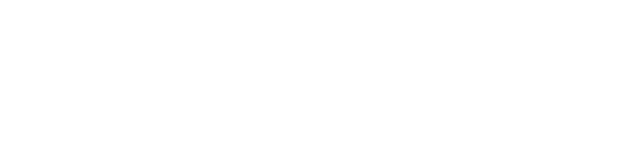
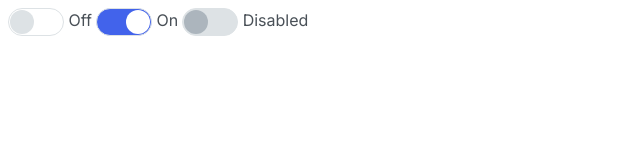
Before and after one commit to js-tasks-ru/htmlcss-20230227_kira-ismailova, a website: page 07-lection5/03-toggler/index.html in a window 1280 px wide. Shown: the whole page, without its empty margins (0-640 px from the left). Drawn offline with Linux system fonts and the light colour scheme.

Commit message:
toggler ready

```diff
--- a/07-lection5/03-toggler/index.html
+++ b/07-lection5/03-toggler/index.html
@@ -6,6 +6,26 @@
         <link rel="stylesheet" href="./toggler.css">
     </head>
     <body>
+        <label class="toggler">
+            <input class="toggler__input" type="checkbox">
+            <span class="toggler__state"></span>
+            Off
+        </label>
+
+        <label class="toggler">
+            <input class="toggler__input" type="checkbox" checked>
+            <span class="toggler__state"></span>
+            On
+        </label>
+
+        <label class="toggler">
+            <input class="toggler__input" type="checkbox" disabled>
+            <span class="toggler__state"></span>
+            Disabled
+        </label>
+
+
+
 
     </body>
 </html>
--- a/07-lection5/03-toggler/toggler.css
+++ b/07-lection5/03-toggler/toggler.css
@@ -0,0 +1,65 @@
+.toggler {
+    color: var(--grey-4);
+    display: inline-block;
+	height: 28px;
+	position: relative;
+	user-select: none;
+    font-family: 'Inter';
+    font-style: normal;
+    font-weight: 400;
+    font-size: 16px;
+    line-height: 24px;
+    vertical-align: middle;
+}
+
+.toggler__input {
+	display: block;
+    position: absolute;
+    clip: rect(0, 0, 0, 0);
+}
+
+.toggler__state {
+	position: relative;
+	display: inline-block;
+	box-sizing: border-box;
+	width: 56px;
+	height: 28px;
+	border: 1px solid var(--grey-2);
+    border-radius: 16px;
+	vertical-align: top;
+	background: var(--white);
+	transition: .2s;
+}
+
+.toggler .toggler__state:before {
+	content: '';
+	position: absolute;
+	top: 1px;
+	left: 1px;
+	display: inline-block;
+	width: 24px;
+	height: 24px;
+	border-radius: 50%;
+	background: var(--grey-2);
+	transition: .15s;
+}
+
+.toggler__input:checked ~ .toggler__state {
+    background: var(--blue-2);
+}
+
+.toggler__input:checked ~ .toggler__state:before {
+    background: var(--white);
+}
+
+.toggler .toggler__input:checked + .toggler__state:before {
+	transform:translateX(28px);
+}
+
+.toggler__input:disabled ~ .toggler__state {
+    background: var(--grey-2);
+}
+
+.toggler__input:disabled ~ .toggler__state:before {
+    background: var(--grey-3);
+}
```
